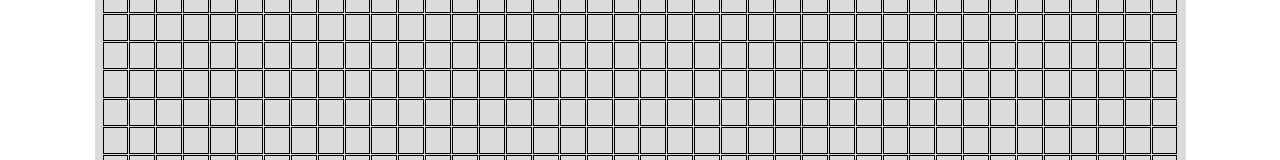
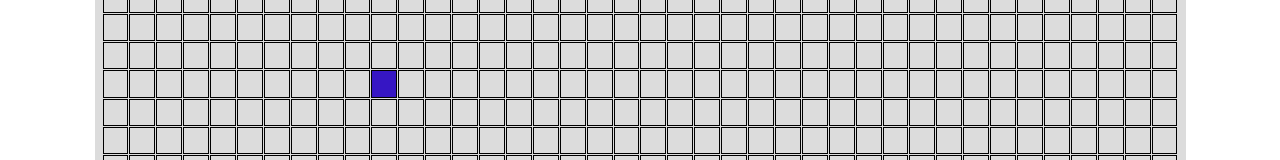
Before and after one commit to JeremyOlea/PathFinder, a React (Create React App) app: page / in a window 1280 px wide. Shown: the part 318-478 px from the top of the page. Built offline with nearby package versions, Linux system fonts and the light colour scheme.

Commit message:
walls working

```diff
--- a/src/PathFinder/Node/Node.jsx
+++ b/src/PathFinder/Node/Node.jsx
@@ -7,30 +7,24 @@ class Node extends Component{
         this.state = {
             row: props.row,
             col: props.col,
-            isWall: false,
-            isStart: props.isStart != null ? props.isStart : false,
-            isEnd: props.isEnd != null ? props.isEnd : false,
-            mouseDown: false,
+            onMouseDown: props.onMouseDownFunc,
+            onMouseUp: props.onMouseUpFunc,
+            onMouseEnter: props.onMouseEnterFunc,
         };
-
-        this.handleMouseOver = this.handleMouseOver.bind(this);
-    }
-
-    handleMouseOver(event) {
-        event.preventDefault();
-        if(!this.state.isStart && !this.state.isEnd && this.state.mouseDown) {
-            this.setState({isWall : true});
-        }
     }
 
     render() {
-        let isStart = this.state.isStart;
-        let isEnd = this.state.isEnd;
-        let isWall = this.state.isWall;
+        let isStart = this.props.isStart;
+        let isEnd = this.props.isEnd;
+        let isWall = this.props.isWall;
+        let row = this.state.row;
+        let col = this.state.col;
         return(
             <div
                 className={`node ${isStart ? 'start' : ''} ${isEnd ? 'end' : ''} ${isWall ? 'wall' : ''}`}
-                onMouseOver={this.handleMouseOver}
+                onMouseDown={() => this.state.onMouseDown(row, col)}
+                onMouseEnter={() => this.state.onMouseEnter(row, col)}
+                onMouseUp={() => this.state.onMouseUp()}
             >
 
             </div>
--- a/src/PathFinder/PathFinder.jsx
+++ b/src/PathFinder/PathFinder.jsx
@@ -10,8 +10,9 @@ class PathFinder extends Component {
             mouseDown: false,
         };
 
-        this.handleMouseDown = this.handleMouseDown.bind(this);
-        this.handelMouseUp = this.handelMouseUp.bind(this);
+        // this.handleMouseDown = this.handleMouseDown.bind(this);
+        // this.handelMouseUp = this.handelMouseUp.bind(this);
+        // this.handleMouseEnter = this.handleMouseEnter.bind(this);
     }
 
     componentDidMount() {
@@ -19,46 +20,58 @@ class PathFinder extends Component {
         for(let i = 0; i < 20; i++) {
             let row = []
             for(let j = 0; j < 40; j++) {
-                row.push(0);
+                row.push({
+                    'row': i,
+                    'col': j,
+                    'isWall': (i == 10 && j == 10),
+                    'isStart': (i == 0 && j == 0),
+                    'isEnd': (i == 19 && j == 39),
+                });
             }
             grid.push(row);
         }
-        grid[0][0] = -1
-        grid[19][39] = 1
         this.setState({grid: grid})
         console.log(grid);
     }
 
-    handleMouseDown(event) {
-        // event.preventDefault();
-        let nodes = document.getElementsByClassName('node');
-        console.log(nodes);
-        // for(let i = 0; i < nodes.length; i++) {
-        //     let node = nodes[i];
-        //     node.setState({mouseDown : true})
-        // }
+    handleMouseEnter(row, col) {
+        if (this.state.mouseDown) {
+            let newGrid = this.state.grid.slice();
+            newGrid[row][col]['isWall'] = !newGrid[row][col]['isWall'];
+            this.setState({grid: newGrid});
+        }
+    }
+
+    handleMouseDown(row, col) {
+        let newGrid = this.state.grid.slice();
+        newGrid[row][col]['isWall'] = !newGrid[row][col]['isWall'];
+        this.setState({grid: newGrid, mouseDown: true});
     }
 
     handelMouseUp() {
-        // event.preventDefault();
-        // let nodes = document.getElementsByTagName('Node');
-        // for(let i = 0; i < nodes.length; i++) {
-        //     let node = nodes[i];
-        //     node.setState({mouseDown : false})
-        // }
+        this.setState({mouseDown: false});
     }
 
     render() {
+        let grid = this.state.grid;
         const screenGrid = []
-        for(let i = 0; i < this.state.grid.length; i++) {
-            for(let j = 0; j < this.state.grid[0].length; j++) {
-                if(this.state.grid[i][j] == -1) screenGrid.push(<Node row={i} col={j} isStart={true}></Node>);
-                else if(this.state.grid[i][j] == 1) screenGrid.push(<Node row={i} col={j} isEnd={true}></Node>);
-                else screenGrid.push(<Node row={i} col={j}></Node>);
+        for(let i = 0; i < grid.length; i++) {
+            for(let j = 0; j < grid[0].length; j++) {
+                let node = grid[i][j];
+                screenGrid.push(<Node
+                    row={node['row']}
+                    col={node['col']}
+                    isStart={node['isStart']}
+                    isEnd={node['isEnd']}
+                    isWall={node['isWall']}
+                    onMouseDownFunc={(row, col) => this.handleMouseDown(row, col)}
+                    onMouseUpFunc={() => this.handelMouseUp()}
+                    onMouseEnterFunc={(row, col) => this.handleMouseEnter(row, col)}
+                    ></Node>);
             }
         }
         return (
-            <div className='grid' onMouseDown={this.handelMouseUp} onMouseUp={this.handleMouseDown}>
+            <div className='grid' onMouseLeave={() => this.setState({mouseDown : false})}>
                 {screenGrid}
             </div>
         );
```
